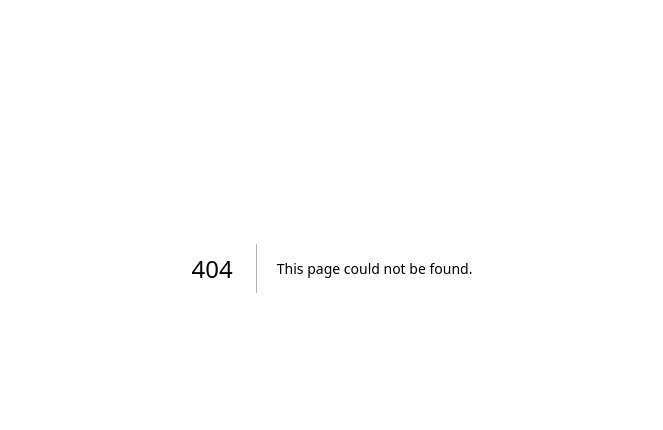
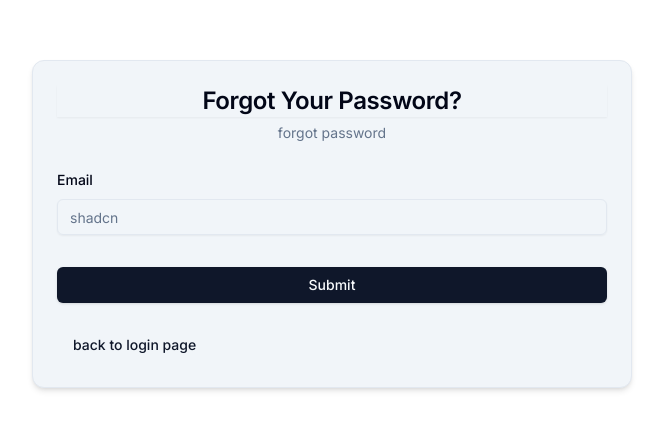
Before and after one commit to Yanuarprayoga9/indepenauth, a Next.js app: page /auth/reset in a window 1280 px wide. Before the commit this address had no page. Shown: the part 132-562 px from the top of the page, without its empty margins (308-971 px from the left). Built offline with nearby package versions, Linux system fonts and the light colour scheme.

Commit message:
link to reset pass

```diff
--- /dev/null
+++ b/app/auth/reset/page.tsx
@@ -0,0 +1,9 @@
+import { ResetPasswordForm } from '@/components/auth/reset-password-form'
+import React from 'react'
+
+const page = () => {
+  return <ResetPasswordForm/>
+
+}
+
+export default page
--- a/components/auth/login-form.tsx
+++ b/components/auth/login-form.tsx
@@ -20,7 +20,11 @@ import { Input } from "@/components/ui/input";
 import { useTransition } from "react";
 import { login } from "@/actions/login";
 import FormError from "@/components/form-error";
+import { useSearchParams } from "next/navigation";
+import Link from "next/link";
 export const LoginForm = () => {
+  const searchParams = useSearchParams();
+  const callbackUrl = searchParams.get("callbackUrl");
   const [error, setError] = useState<string | undefined>();
   const [success, setSuccess] = useState<string | undefined>();
   const [isPending, setTransition] = useTransition();
@@ -32,10 +36,10 @@ export const LoginForm = () => {
     },
   });
   const onSubmit = (values: z.infer<typeof LoginSchema>) => {
-    setError("")
-    setSuccess("")
+    setError("");
+    setSuccess("");
     setTransition(() => {
-      login(values).then((data) => {
+      login(values, callbackUrl).then((data) => {
         data?.error ? setError(data.error) : null;
       });
     });
@@ -80,11 +84,14 @@ export const LoginForm = () => {
                   This is your public display name.
                 </FormDescription> */}
                 <FormMessage />
+                <Button variant="link">
+                  <Link href="/auth/reset">forgot password</Link>
+                </Button>
               </FormItem>
             )}
           />
           <FormError message={error} />
-          <Button type="submit" className="w-full"  disabled={isPending}>
+          <Button type="submit" className="w-full" disabled={isPending}>
             Submit
           </Button>
         </form>
```
